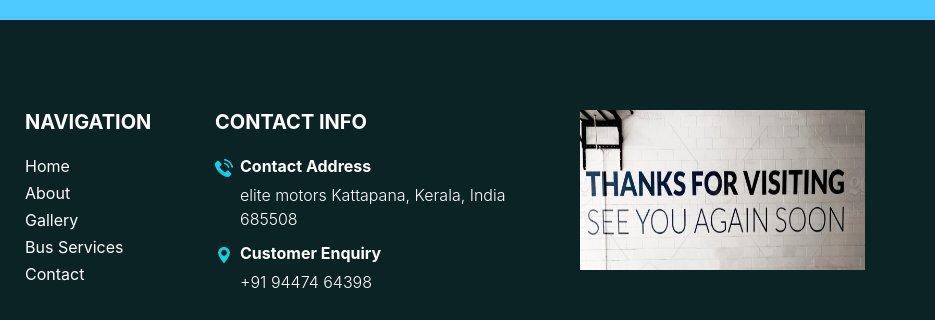
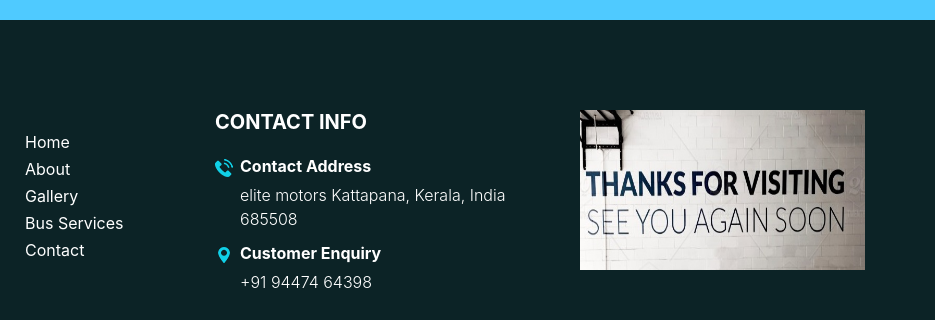
Before and after one commit to kiran-sebastian-2021/EliteMotors-Website, a plain HTML site: page index.html in a window 1280 px wide. Shown: the part 6168-6488 px from the top of the page, 345-1280 px from the left. Drawn offline with Linux system fonts and the light colour scheme.

Commit message:
Add files via upload

```diff
--- a/index.html
+++ b/index.html
@@ -336,7 +336,7 @@
                </div>
                <div class="col-lg-2 col-md-6 col-12">
                   <div class="item">
-                     <h4 class="text-uppercase">Navigation</h4>
+                     <h4 class="text-uppercase"></h4>
                      <ul>
                         <li><a href="#home">Home</a></li>
                         <li><a href="#about">About</a></li>
```
